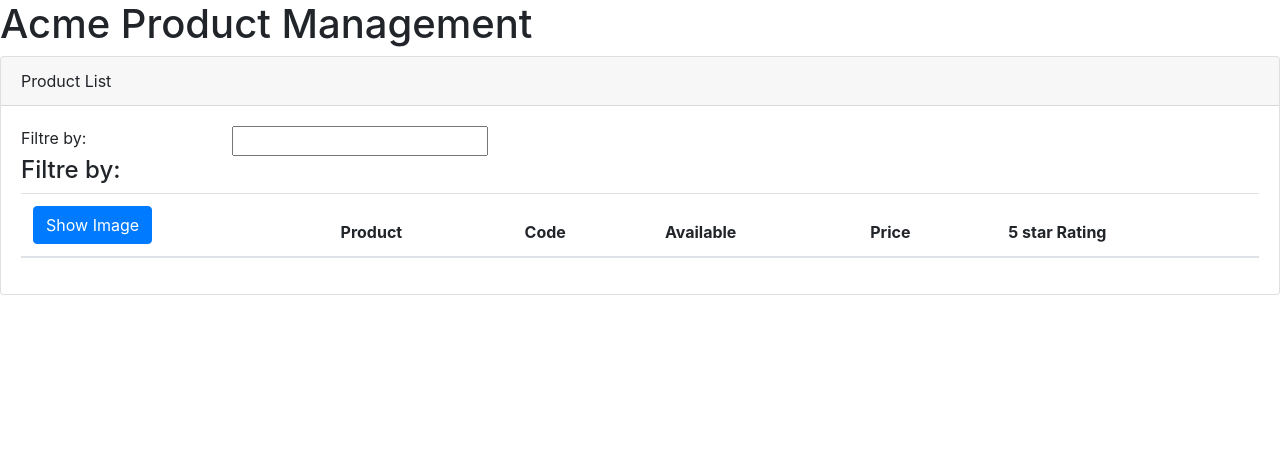
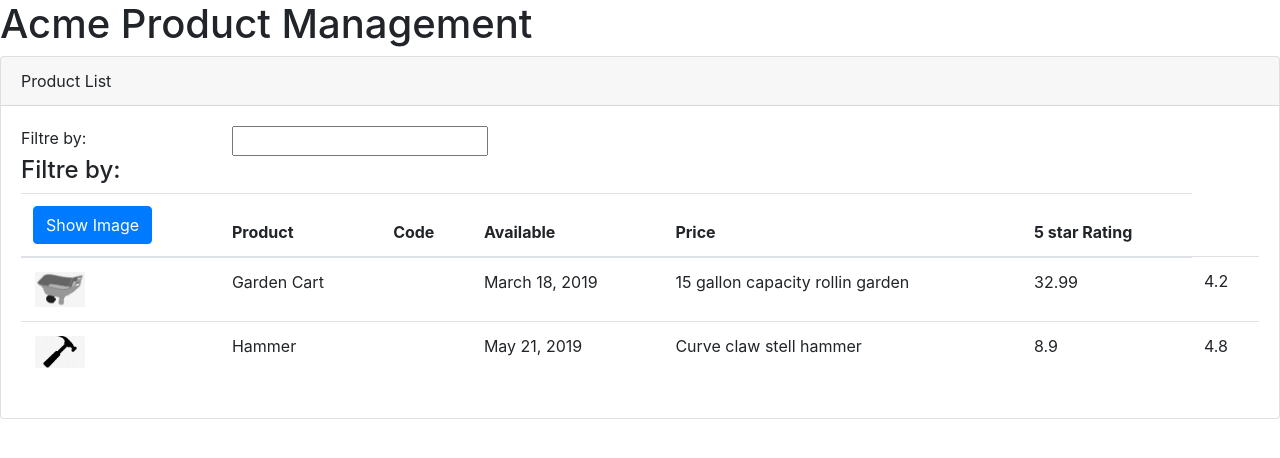
Before and after one commit to bbaldallaque/AngularClass, an Angular app in the folder AprendiendoAngular/: page / in a window 1280 px wide. Shown: the top 458 px of the page. Built offline with nearby package versions, Linux system fonts and the light colour scheme.

Commit message:
Property Binding

```diff
--- a/AprendiendoAngular/src/app/Product/product-list-component.html
+++ b/AprendiendoAngular/src/app/Product/product-list-component.html
@@ -1,6 +1,6 @@
 <div class='card'>
     <div class='card-header'>
-        Product List
+        {{pageTitle}}
     </div>
     <div class='card-body'>
         <div class='row'>
@@ -15,7 +15,7 @@
             </div>
         </div>
         <div class='table-responsive'>
-            <table class='table'>
+            <table class='table' *ngIf='products && products.length'>
                 <thead>
                     <tr>
                         <th>
@@ -31,6 +31,17 @@
                     </tr>
                 </thead>
                 <tbody>
+                    <tr *ngFor='let product of products'>
+                        <td>
+                            <img [src]='product.imageUrl' [title]='product.productName' [style.width.px]='imageWidth' [style.margin.px]='imageMargin'>
+                        </td>
+                        <td>{{ product.productName }}</td>
+                        <td>{{ product.productCode }}</td>
+                        <td>{{ product.releaseDate }}</td>
+                        <td>{{ product.descripcion }}</td>
+                        <td>{{ product.price }}</td>
+                        <td>{{ product.starRating }}</td>
+                    </tr>
                 </tbody>
             </table>
         </div>
--- a/AprendiendoAngular/src/app/Product/product-list.component.ts
+++ b/AprendiendoAngular/src/app/Product/product-list.component.ts
@@ -6,6 +6,31 @@
 
 })
 export class ProductListComponent {
+  pageTitle: string = 'Product List';
+  imageWidth: number = 50;
+  imageMargin: number = 2;
+  products: any[] = [
+  {
+    "productId": 2,
+    "productName": "Garden Cart",
+    "ProductCode": "GDN-0023",
+    "releaseDate": "March 18, 2019",
+    "descripcion": "15 gallon capacity rollin garden",
+    "price": 32.99,
+    "starRating": 4.2,
+    "imageUrl": "assets/images/garden_cart.png"
+  },
 
+  {
+    "productId": 5,
+    "productName": "Hammer",
+    "ProductCode": "TXB-0048",
+    "releaseDate": "May 21, 2019",
+    "descripcion": "Curve claw stell hammer",
+    "price": 8.9,
+    "starRating": 4.8,
+    "imageUrl": "assets/images/hammer.png"
+  }
 
+];
 }
```
Also changed, not shown: AprendiendoAngular/src/assets/images/garden_cart.png (added), AprendiendoAngular/src/assets/images/hammer.png (added).
